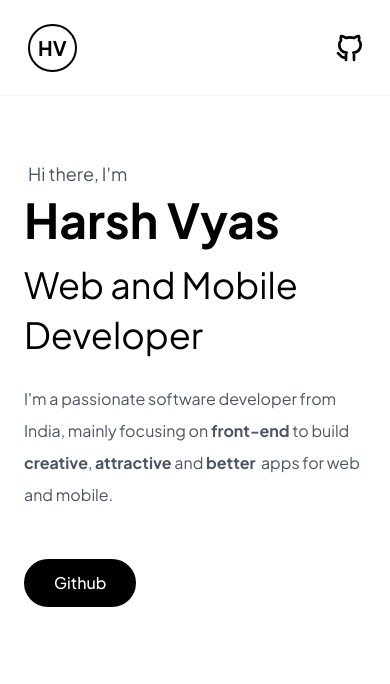
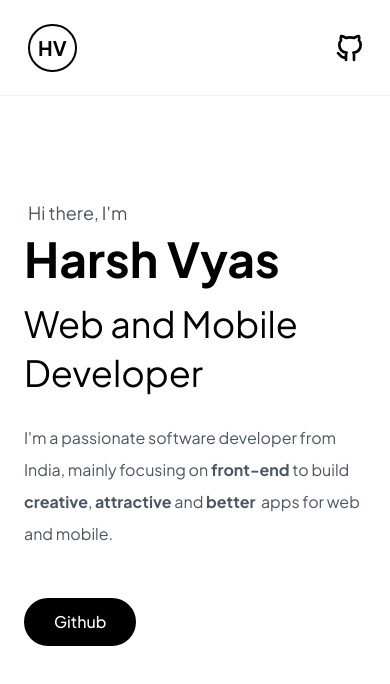
Before and after one commit to hrvsdev/hrvs, a Next.js app: page / in a window 390 px wide. Shown: the top 684 px of the page. Built offline with nearby package versions, Linux system fonts and the light colour scheme.

Commit message:
made hero always in center

```diff
--- a/components/Home/Hero/Hero.tsx
+++ b/components/Home/Hero/Hero.tsx
@@ -1,6 +1,6 @@
 export default function HeroComp(): JSX.Element {
   return (
-    <div className="flex justify-center sm:items-center h-screen pt-40 sm:py-14">
+    <div className="flex justify-center items-center h-screen">
       <div className="flex flex-col max-w-5xl w-full">
         <p className="text-lg sm:text-xl text-gray-600 pl-1 mb-2">Hi there, I&apos;m</p>
         <h1 className="text-5xl sm:text-6xl md:text-8xl font-bold mb-4 sm:mb-6 md:mb-8">
--- a/components/Navbar/Navbar.tsx
+++ b/components/Navbar/Navbar.tsx
@@ -1,4 +1,4 @@
-import { TbBrandGithub, TbFileDownload } from "react-icons/tb";
+import { TbBrandGithub } from "react-icons/tb";
 
 export default function Navbar() {
   return (
@@ -6,7 +6,9 @@ export default function Navbar() {
       <div className="flex justify-between items-center pl-1 max-w-5xl w-full">
         <div className="text-xl font-bold p-2 border-2 border-black rounded-full">HV</div>
         <div className="flex gap-12">
-          <TbBrandGithub size="32" title="Github"/>
+          <a href="/github">
+            <TbBrandGithub size="32" title="Github" />
+          </a>
         </div>
       </div>
     </nav>
```
